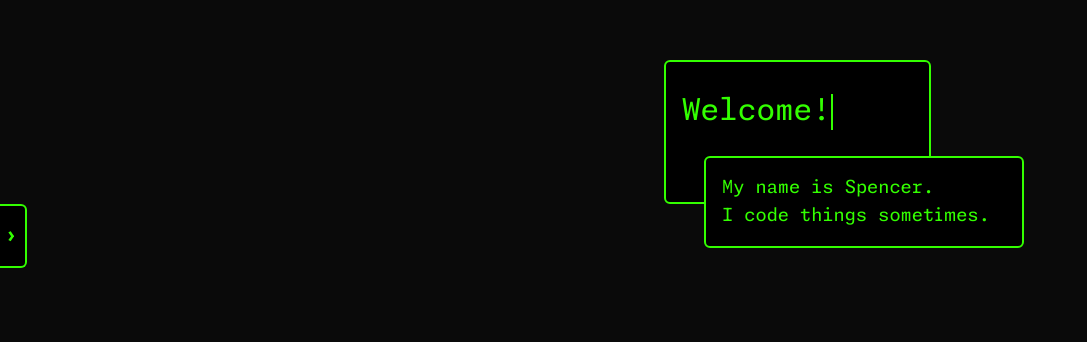
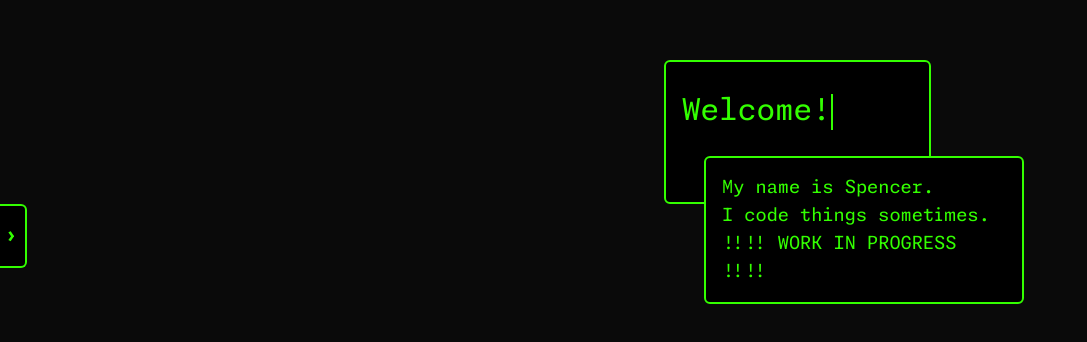
Before and after one commit to SpencerS04/portfolio-website, a website: page docs/index.html in a window 1280 px wide. Shown: the part 196-538 px from the top of the page, without its empty margins (0-1087 px from the left). Drawn offline with Linux system fonts and the light colour scheme.

Commit message:
Add WIP text

```diff
--- a/docs/index.html
+++ b/docs/index.html
@@ -54,7 +54,8 @@
         </div>
         <h2 class="absolute left-16 top-24 text-lg my-4 p-4 w-full t-border">
           My name is Spencer.<br />
-          I code things sometimes.
+          I code things sometimes.<br />
+          !!!! WORK IN PROGRESS !!!!
         </h2>
       </div>
     </section>
```
